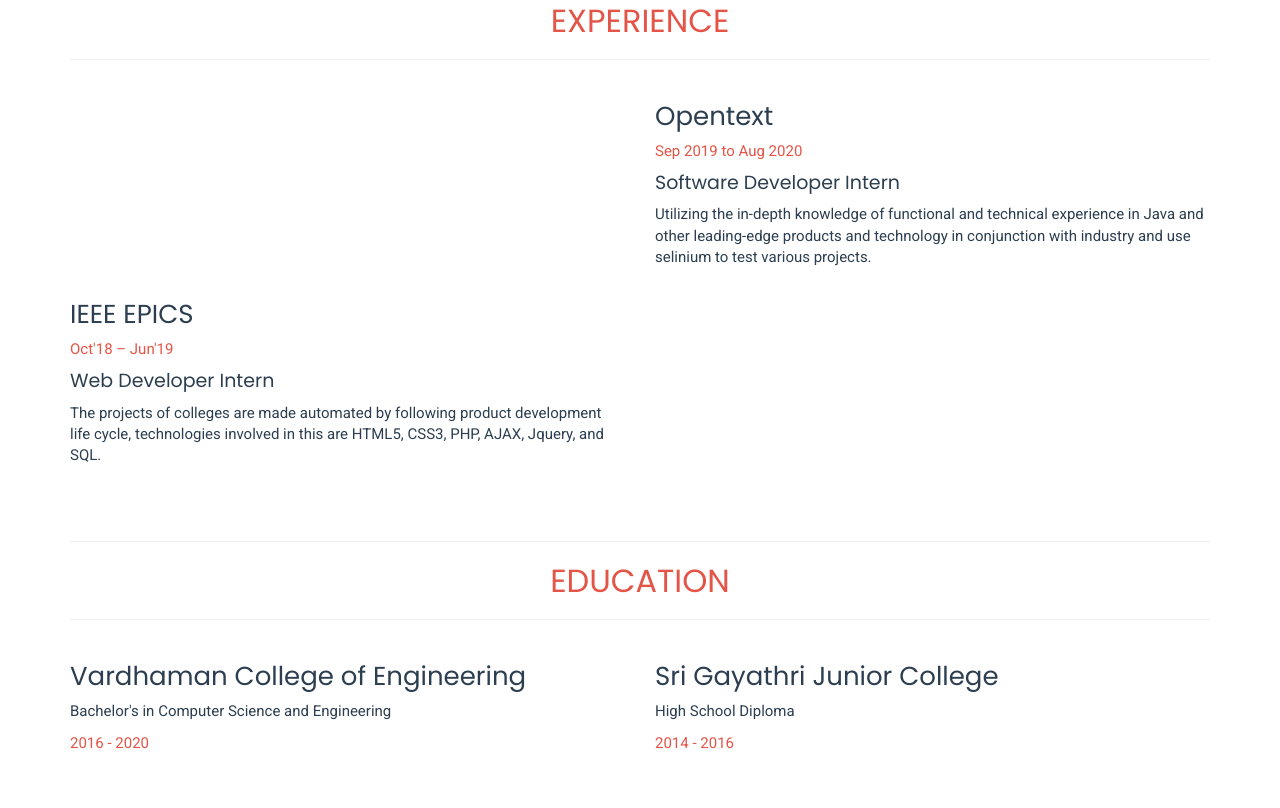
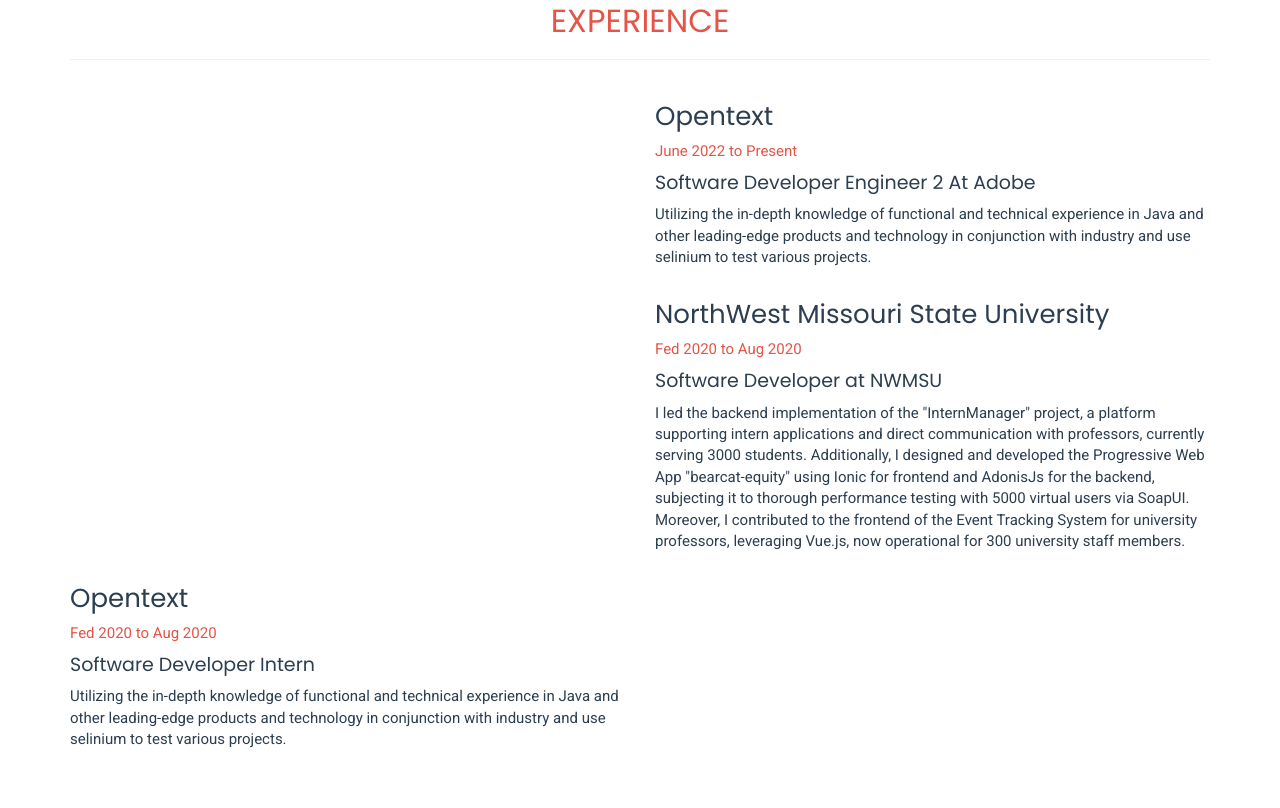
Before and after one commit to saikiranreddygangidi/saikiranreddygangidi.github.io, a plain HTML site: page index.html in a window 1280 px wide. Shown: the part 1212-2020 px from the top of the page. Drawn offline with nearby package versions, Linux system fonts and the light colour scheme.

Commit message:
latest profile update

```diff
--- a/css/main.css
+++ b/css/main.css
@@ -263,13 +263,15 @@
     }
 }
 
+#skill li.react:after {
+    animation-name: react;
+}
 
-
-
-
-
-
-
+@keyframes react{
+    to {
+        width: 60%;
+    }
+}
 
 #skill li.css:after {
     animation-name: css;
--- a/index.html
+++ b/index.html
@@ -95,7 +95,7 @@
 
               <button class="btn btn-primary yobtn "
 
-                 data-aos="slide-right" data-aos-duration="2000"><a href="saikiranreddygangidi-resume.pdf" target="_blank"
+                 data-aos="slide-right" data-aos-duration="2000"><a href="saikiranreddygangidilatestresume01.pdf" target="_blank"
 
                  >Resume</a></button>
 
@@ -135,24 +135,31 @@
 <section id="info2">
   <div class="container"><br><br><hr><h2 class="sec-title text-center">EXPERIENCE</h2><hr>
     <div class="row"><div class="col-lg-6"  ></div>
-      <div class="col-lg-6" data-aos="fade-right" data-aos-duration="2000">
+      <div class="col-lg-6" data-aos="fade-left" data-aos-duration="2000">
           <h3>Opentext</h3>
-              <div class="date">    <p style=" color: #e45447;" >Sep 2019 to Aug 2020</p></div>
-              <h4>Software Developer Intern</h4>
+              <div class="date">    <p style=" color: #e45447;" >June 2022 to Present</p></div>
+              <h4>Software Developer Engineer 2 At Adobe</h4>
               <p>Utilizing the in-depth knowledge of functional and technical experience in Java and other leading-edge products and technology in conjunction with industry and use selinium to test various projects.
               </p>
       </div>
     </div>
+    <div class="row"><div class="col-lg-6"  ></div>
+      <div class="col-lg-6" data-aos="fade-right" data-aos-duration="2000">
+          <h3>NorthWest Missouri State University</h3>
+              <div class="date">    <p style=" color: #e45447;" >Fed 2020 to Aug 2020</p></div>
+              <h4>Software Developer at NWMSU</h4>
+              <p>
+                I led the backend implementation of the "InternManager" project, a platform supporting intern applications and direct communication with professors, currently serving 3000 students. Additionally, I designed and developed the Progressive Web App "bearcat-equity" using Ionic for frontend and AdonisJs for the backend, subjecting it to thorough performance testing with 5000 virtual users via SoapUI. Moreover, I contributed to the frontend of the Event Tracking System for university professors, leveraging Vue.js, now operational for 300 university staff members.</p>
+      </div>
+    </div>
     <div class="row">
-      <div class="col-lg-6"  data-aos="fade-left" data-aos-duration="2000">
-          <h3> IEEE EPICS</h3>
-              <div class="date">
-                <p  style=" color: #e45447;">Oct'18 – Jun'19</p>
-              </div>
-              <h4>Web Developer Intern</h4>
-              <p>The projects of colleges are made automated by following product development life cycle, technologies involved in this are HTML5, CSS3, PHP,
-               AJAX, Jquery, and SQL.  </p>
-      </div>
+      <div class="col-lg-6" data-aos="fade-left" data-aos-duration="2000">
+        <h3>Opentext</h3>
+            <div class="date">    <p style=" color: #e45447;" >Fed 2020 to Aug 2020</p></div>
+            <h4>Software Developer Intern</h4>
+            <p>Utilizing the in-depth knowledge of functional and technical experience in Java and other leading-edge products and technology in conjunction with industry and use selinium to test various projects.
+            </p>
+    </div>
       <div class="col-lg-6">
       </div>
     </div>
@@ -251,7 +258,7 @@
       </div>
        <div class="col-md-6"  data-aos="fade-right" data-aos-duration="2000">
           <ul>
-            <li class="html">HTML</li>
+            <li class="react">REACT</li>
             <li class="css">CSS</li>
             <li class="js">JavaScript</li>
             <li class="an">Angular JS</li>
```
Also changed, not shown: 1 other file.
